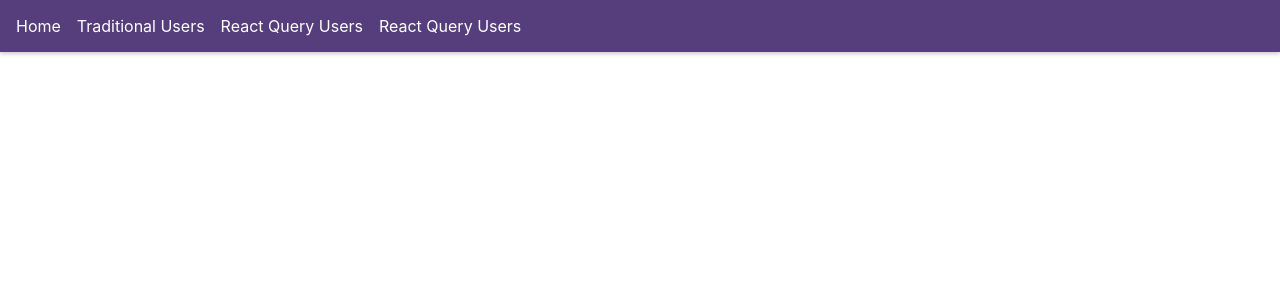
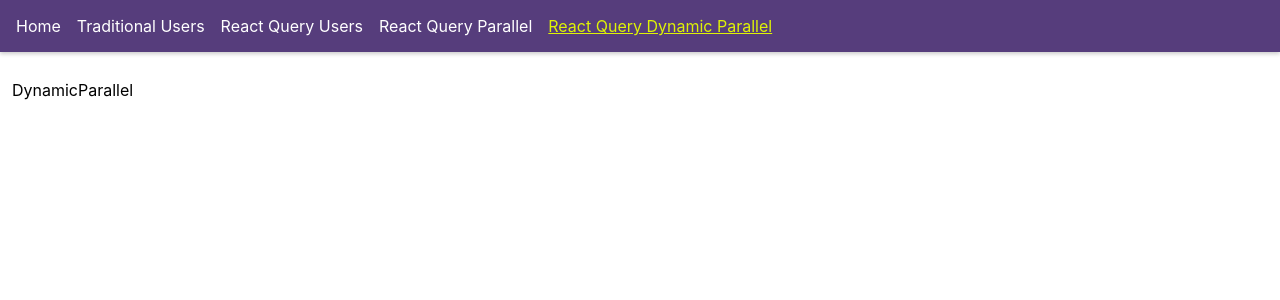
Before and after one commit to TungPH7/react-query-sharing, a React (Create React App) app: page /rq-dynamic-parallel in a window 1280 px wide. Shown: the top 300 px of the page. Built offline with nearby package versions, Linux system fonts and the light colour scheme; data requests are answered from the project's data file.

Commit message:
13.	Dynamic Parallel Queries

```diff
--- a/src/App.js
+++ b/src/App.js
@@ -12,6 +12,7 @@ import { QueryClient, QueryClientProvider } from "@tanstack/react-query";
 import { ReactQueryDevtools } from "@tanstack/react-query-devtools";
 import RQUser from "./components/RQUser";
 import ParallelQueries from "./components/ParallelQueries";
+import DynamicParallel from "./components/DynamicParallel";
 
 const queryClient = new QueryClient();
 
@@ -31,7 +32,12 @@ function App() {
               <NavLink to="/rq-users">React Query Users</NavLink>
             </li>
             <li>
-              <NavLink to="/rq-parallel">React Query Users</NavLink>
+              <NavLink to="/rq-parallel">React Query Parallel</NavLink>
+            </li>
+            <li>
+              <NavLink to="/rq-dynamic-parallel">
+                React Query Dynamic Parallel
+              </NavLink>
             </li>
           </ul>
         </nav>
@@ -42,6 +48,10 @@ function App() {
             <Route path="/rq-users" element={<RQUsers />} />
             <Route path="/rq-users/:userId" element={<RQUser />} />
             <Route path="/rq-parallel" element={<ParallelQueries />} />
+            <Route
+              path="/rq-dynamic-parallel"
+              element={<DynamicParallel userIds={[1, 2]} />}
+            />
           </Routes>
         </div>
       </Router>
--- /dev/null
+++ b/src/components/DynamicParallel.js
@@ -0,0 +1,21 @@
+import axios from "axios";
+import { useQueries } from "@tanstack/react-query";
+
+const fetchUser = (userId) => {
+  return axios.get(`http://localhost:4000/users/${userId}`);
+};
+
+function DynamicParallel({ userIds }) {
+  const queryResults = useQueries({
+    queries: userIds.map((userId) => {
+      return {
+        queryKey: ["user", userId],
+        queryFn: () => fetchUser(userId),
+      };
+    }),
+  });
+  console.log({ queryResults });
+  return <div>DynamicParallel</div>;
+}
+
+export default DynamicParallel;
```
